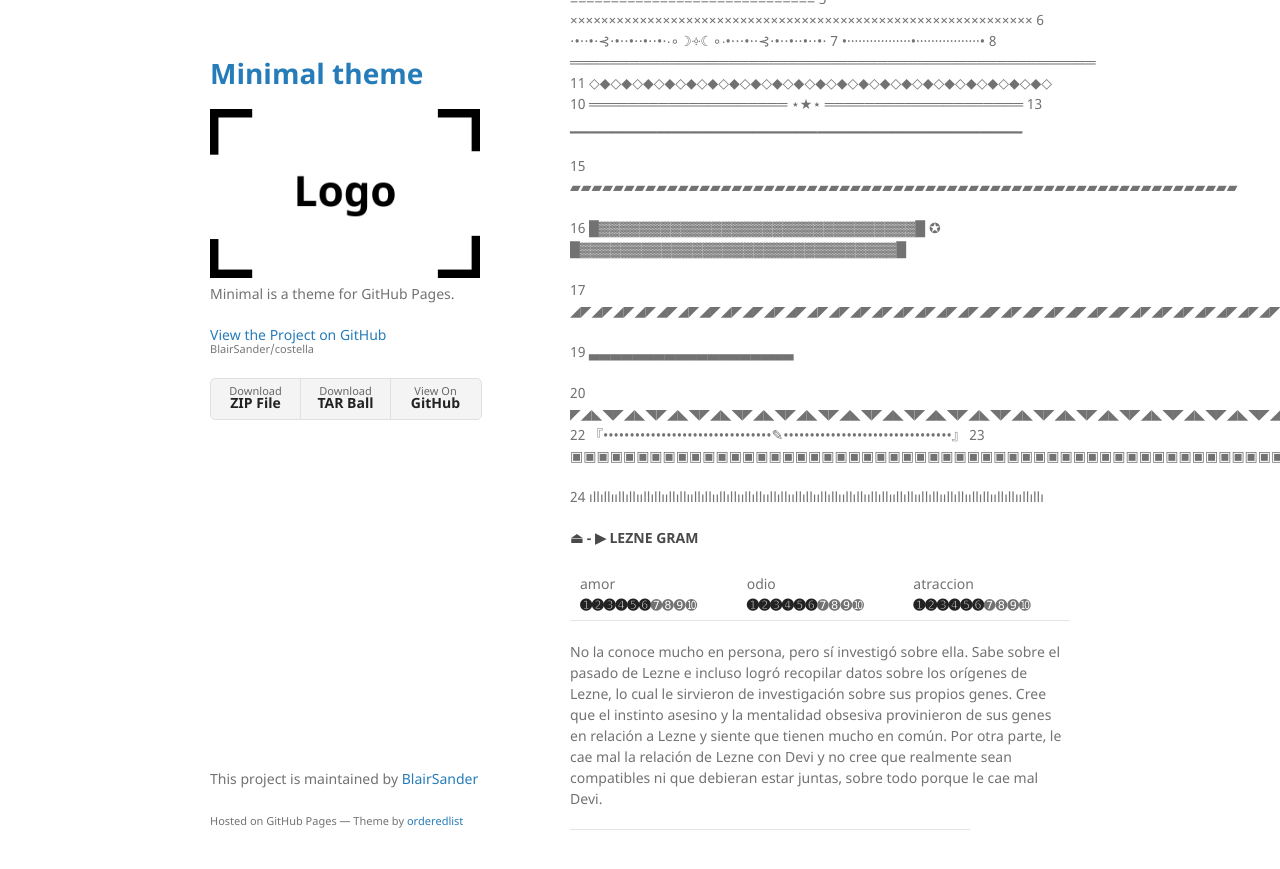
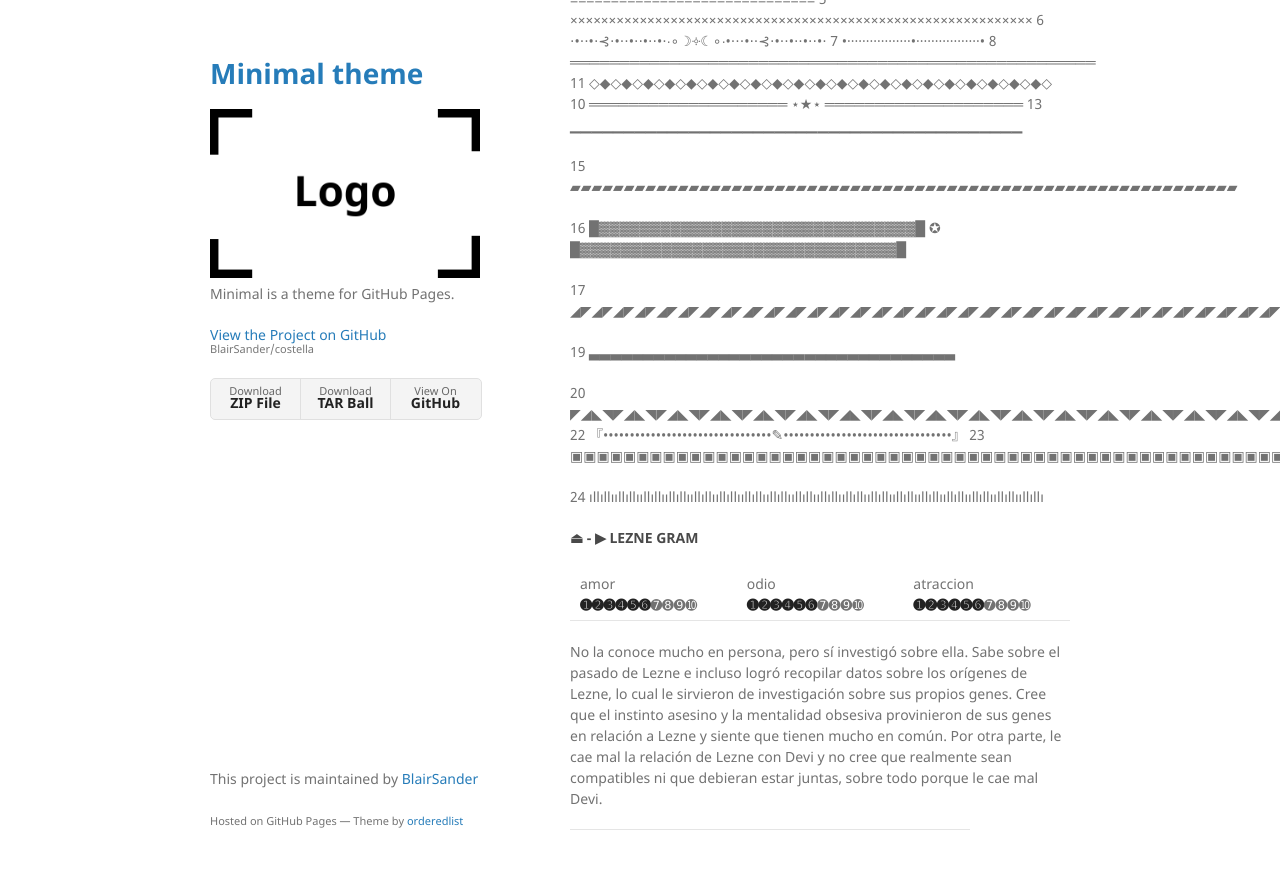
Before and after one commit to BlairSander/costella, a Jekyll site: the page built from relaciones.md, in a window 1280 px wide and 900 px high, scrolled down 674 px. Shown: the top 869 px of the window. Built offline with Jekyll 4.4.1, drawn with Linux system fonts in a browser that asks for light colours; our own code applies the rules of GitHub Pages for plain Markdown files.

```diff
--- a/relaciones.md
+++ b/relaciones.md
@@ -46,7 +46,7 @@ Antes de investigar sobre Logan, Devi les había advertido a ella y sus hermanas
 
 17 ◢◤◢◤◢◤◢◤◢◤◢◤◢◤◢◤◢◤◢◤◢◤◢◤◢◤◢◤◢◤◢◤◢◤◢◤◢◤◢◤◢◤◢◤◢◤◢◤◢◤◢◤◢◤◢◤◢◤◢◤◢◤◢◤◢◤◢◤◢◤
 
-19 ▃▃▃▃▃▃▃▃▃▃▃▃▃▃▃▃▃▃▃
+19 ▃▃▃▃▃▃▃▃▃▃▃▃▃▃▃▃▃▃▃▃▃▃▃▃▃▃▃▃▃▃▃▃▃▃
 
 20 ◤◢◣◥◤◢◣◥◤◢◣◥◤◢◣◥◤◢◣◥◤◢◣◥◤◢◣◥◤◢◣◥◤◢◣◥◤◢◣◥◤◢◣◥◤◢◣◥◤◢◣◥◤◢◣◥◤◢◣◥◤◢◣◥◤◢◣◥◤◢◣◥◤◢◣◥
 22 『••••••••••••••••••••••••••••••••✎••••••••••••••••••••••••••••••••』
```
